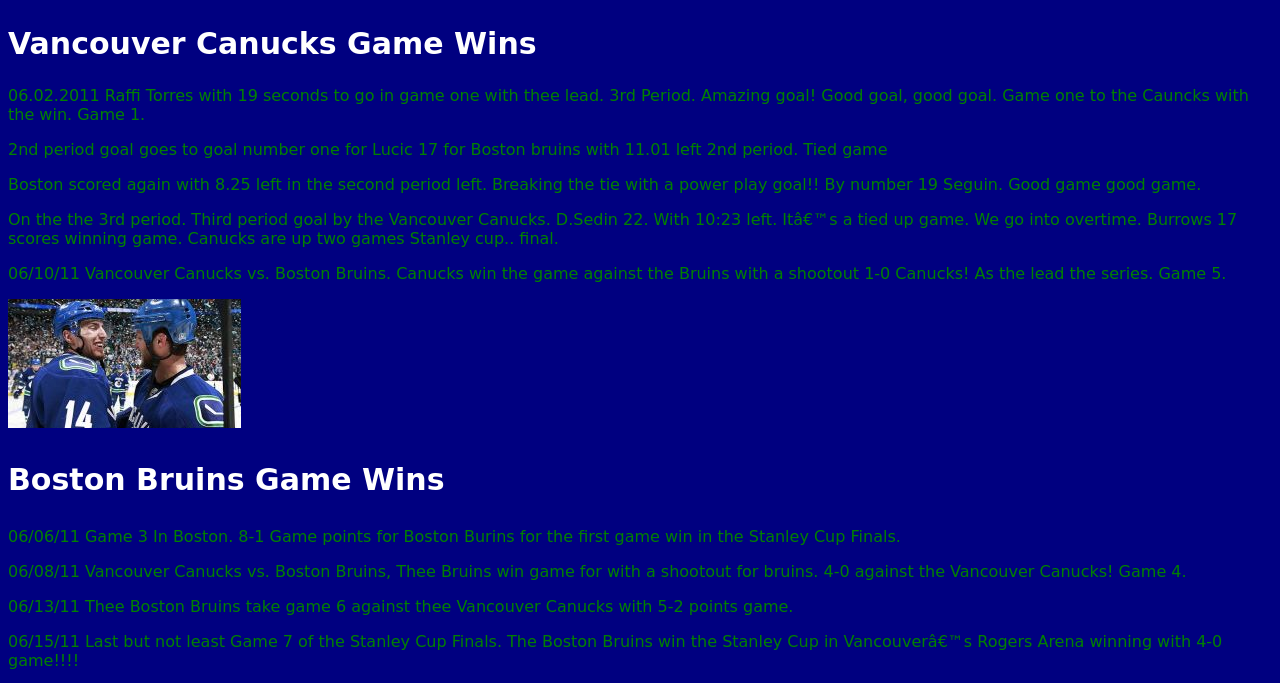
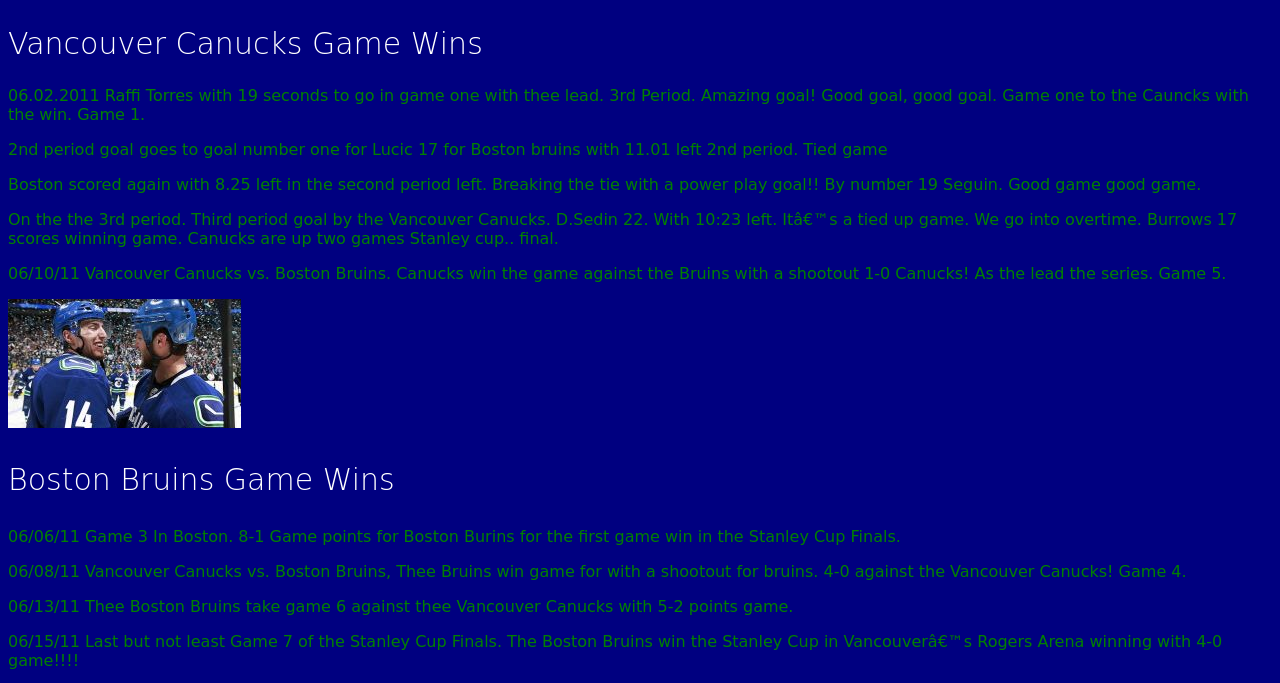
Before and after one commit to BonnC/Website, a plain HTML site: page index.html in a window 1280 px wide. Shown: the part 368-1051 px from the top of the page. Drawn offline with Linux system fonts and the light colour scheme.

Commit message:
Update style.css

```diff
--- a/style.css
+++ b/style.css
@@ -36,3 +36,11 @@ p {
 h1 {
   font-weight: bolder;
 }
+
+h2 {
+  font-weight: lighter;
+}
+
+h3 {
+  font-weight: lighter;
+}
```
